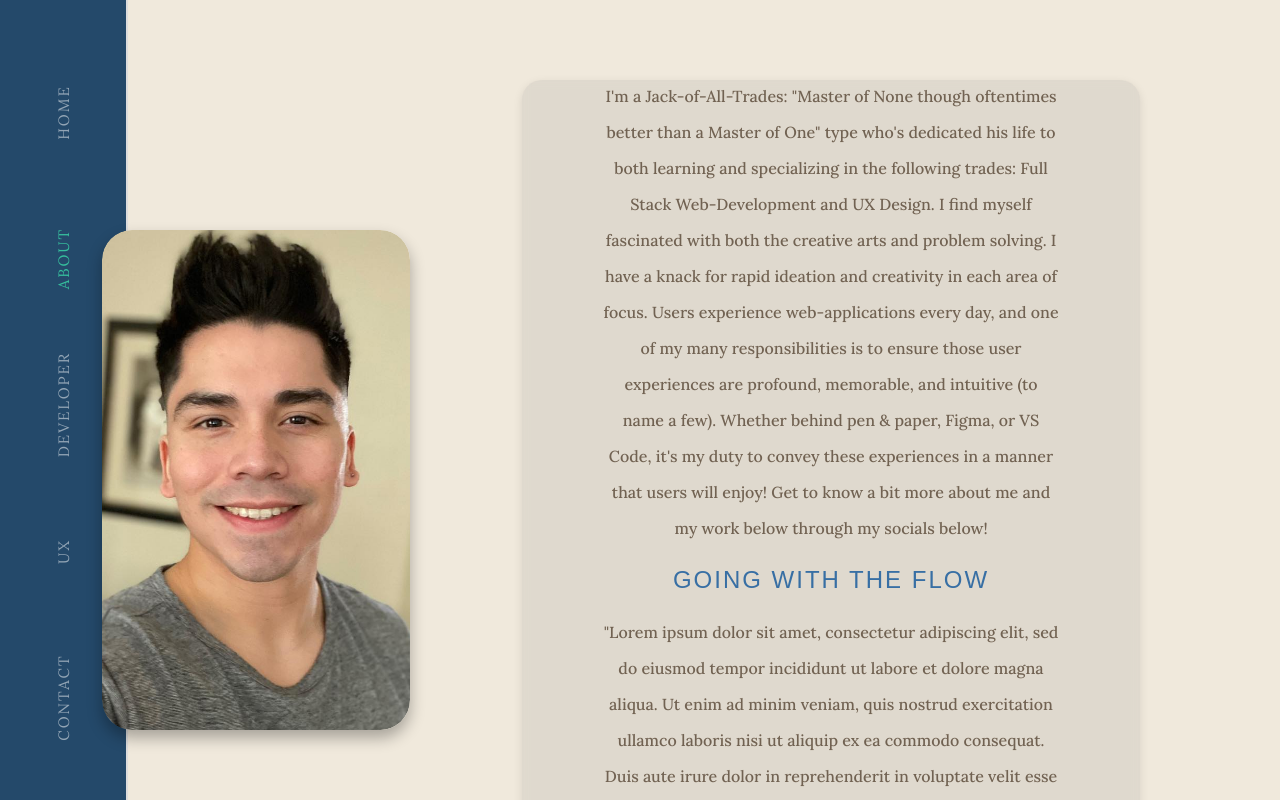
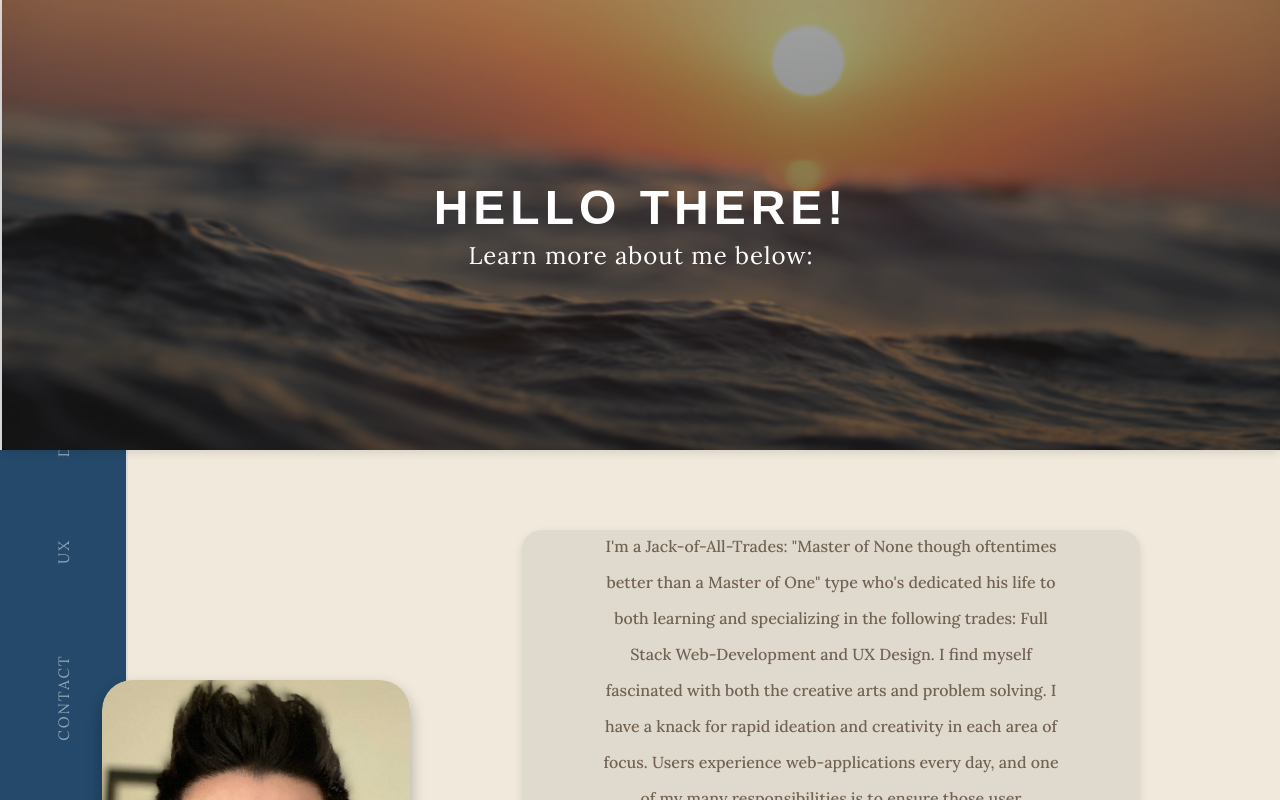
Before and after one commit to tpadilla10117/v2.0-tpadilla.com, a React (Create React App) app: page /about in a window 1280 px wide. Shown: the top 800 px of the page. Built offline with nearby package versions, Linux system fonts and the light colour scheme; a web font is replaced by a local one.

Commit message:
added a banner to the AboutMe.jsx

```diff
--- a/src/components/App.css
+++ b/src/components/App.css
@@ -43,7 +43,7 @@
 .route-container {
   width: 100%;
   height: 100%;
-  /* overflow: auto; */
+  overflow: auto;
   min-height: 100%;
   max-width: 100%;
   /* grid-column-start: 2; */ /* crucial for content nested in second column */
--- /dev/null
+++ b/src/components/layout/aboutHeroSection/AboutHeroSection.jsx
@@ -0,0 +1,20 @@
+import React from 'react';
+import '../uxHeroSection/UxHeroSection.scss';
+import sunsetwaves from '../../../assets/images/sunsetwaves.jpg';
+
+const AboutHeroSection = () => {
+    return (
+        <section id="ux-hero-container">
+            <div className='ux-heroSection-bg'>
+                <img className='ux-hero-img' src={sunsetwaves} alt='Waves with a sunset in the background' /* autoPlay loop muted src={water} type="video/mp4" *//>
+            </div>
+            <div className='ux-hero-content'>
+                <h1 className='ux-hero-h1'>Hello There!</h1>
+                <p className='ux-hero-p'>Learn more about me below:</p>
+            </div>
+
+        </section>
+    );
+};
+
+export default AboutHeroSection;
--- a/src/components/layout/projectcard/ProjectCard.module.scss
+++ b/src/components/layout/projectcard/ProjectCard.module.scss
@@ -65,6 +65,10 @@
 
         @media only screen and (max-width: 768px) {
           height: 300px;
+        }
+
+        @media only screen and (min-device-width: 1024px) and (max-device-height: 1366px) and (-webkit-min-device-pixel-ratio: 2) and (orientation: portrait)  {
+
         }
 
 
--- a/src/components/pages/about/AboutMe.jsx
+++ b/src/components/pages/about/AboutMe.jsx
@@ -2,13 +2,14 @@ import React from 'react';
 import './AboutMe.scss';
 import Trin from '../../../assets/images/trin.jpg';
 import { FaTwitter, FaLinkedin, FaBehance, FaGithub } from 'react-icons/fa';
-import { Carousel, BlueBg, Footer } from '../../utils';
+import { Carousel, Footer, AboutHeroSection } from '../../utils';
 import { carouselData } from '../../../utils/seed';
 
 const AboutMe = (props) => {
 
     return (
         <main id="aboutme-wrapper">
+            <AboutHeroSection />
             <div id="mainPage-wrapper">
                 <div className="bio-wrapper">
 
--- a/src/components/pages/about/AboutMe.scss
+++ b/src/components/pages/about/AboutMe.scss
@@ -2,6 +2,7 @@
         display: flex;
         flex-wrap: nowrap;
         flex-direction: column;
+        /* background-color: #24496A; */
         /* height: 100%; */
 
         /* @media only screen and (min-width: 1000px) {
@@ -18,6 +19,7 @@
             display: flex;
             align-items: center;
             /* background-color: #24496A; */
+
             margin-bottom: 5rem;
             margin-top: 5rem;
 
@@ -394,15 +396,6 @@
                     /* padding-bottom: 1rem; */
 
 
-
-                    .sideBio-heading1 {
-
-                    }
-
-                    .sideBio-heading2 {
-
-                    }
-
                     p {
                         font-size: 17px;
                         /* overflow-x: hidden; */
@@ -482,13 +475,16 @@
                 .sideBio {
                     width: 100%;
                     overflow-x: hidden;
-                    overflow-y: auto;
+                    /* overflow-y: auto; */
                     /* padding: 2rem; */
                     text-align: center;
                     margin: 0;
                     margin-top: 2rem;
-                    /* height: 100%; */
+                    justify-content: none;
+                    padding: 5rem;
+                    padding-top: 2rem 4rem;
                     border-radius: 0;
+
                 }
             }
         }
--- a/src/components/utils.js
+++ b/src/components/utils.js
@@ -16,6 +16,8 @@ export { default as Hero } from './layout/herosection/Hero.jsx';
 export { default as VideoSection } from './layout/videosection/VideoSection.jsx';
 
 export { default as UxHeroSection } from './layout/uxHeroSection/UxHeroSection.jsx';
+
+export { default as AboutHeroSection } from './layout/aboutHeroSection/AboutHeroSection.jsx';
 
 export { default as EmailForm } from './layout/emailform/EmailForm.jsx';
 
```
Also changed, not shown: src/assets/images/sunsetwaves.jpg (added), src/components/layout/aboutHeroSection/AboutHeroSection.scss (added).
